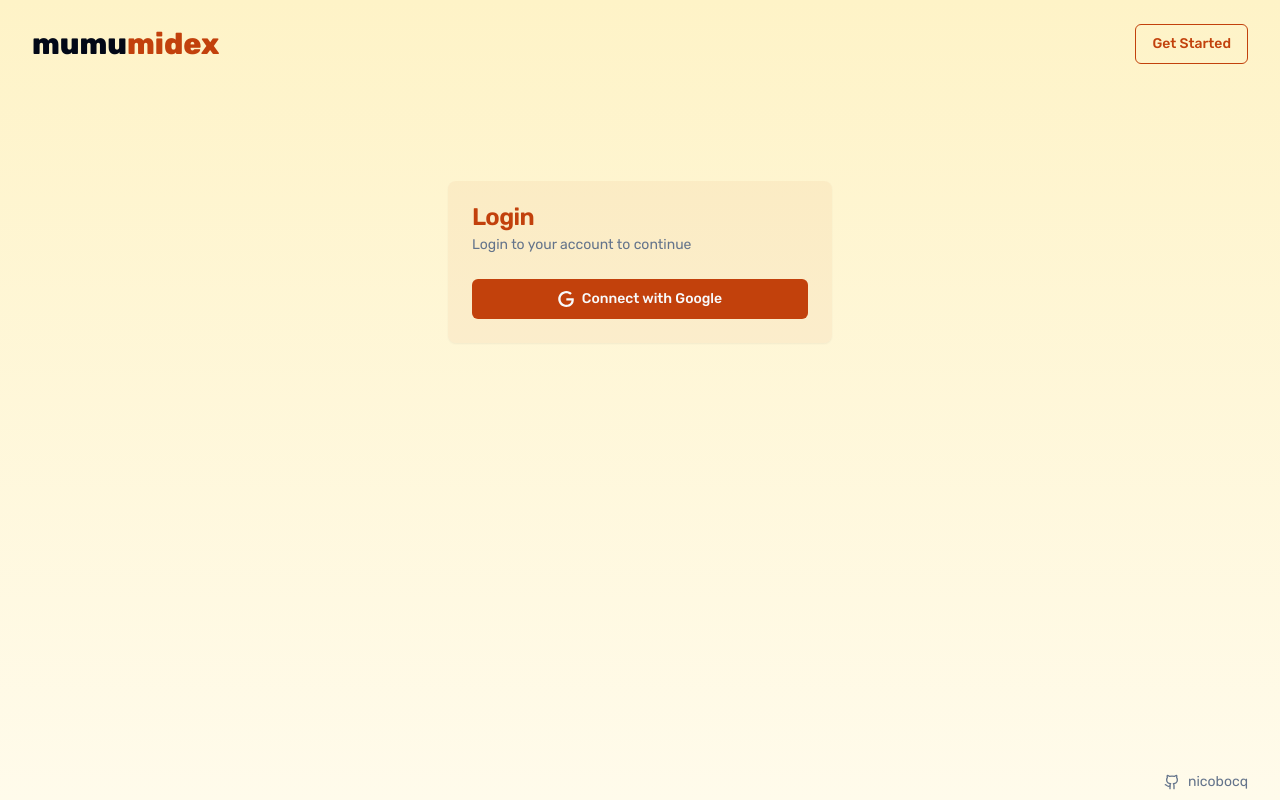
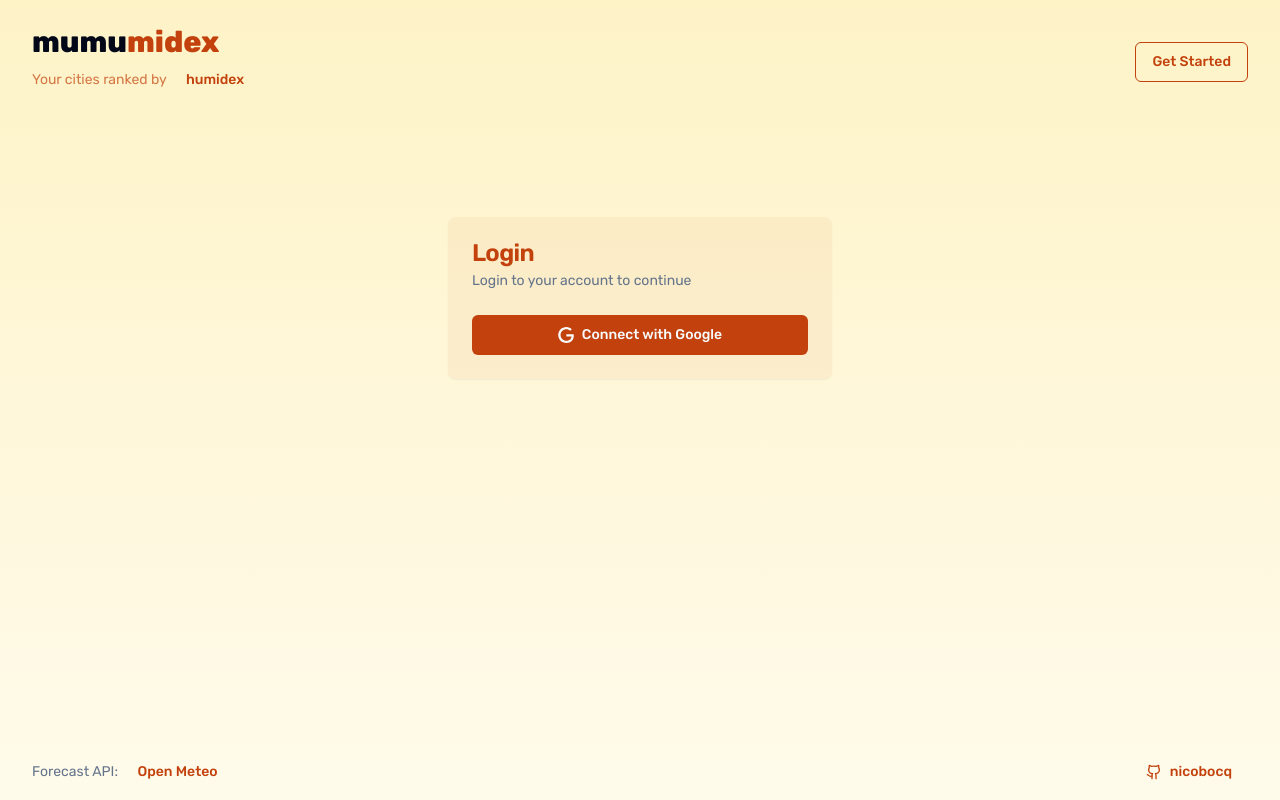
Before and after one commit to NicoBocq/mumumidex2, a Next.js app: page /login in a window 1280 px wide. Built offline with nearby package versions, Linux system fonts and the light colour scheme; no server answers; what next-safe-action would draw is missing.

Commit message:
Added desc

```diff
--- a/src/components/layout/footer.tsx
+++ b/src/components/layout/footer.tsx
@@ -1,15 +1,26 @@
 import Link from 'next/link'
 
 import Icon from '../custom-ui/icon'
+import { buttonVariants } from '../ui/button'
 
 export default function Footer() {
   return (
     <footer>
-      <div className="mx-auto flex max-w-7xl items-center justify-end px-4 py-2 lg:px-8">
+      <div className="mx-auto flex max-w-7xl items-center justify-between px-4 py-2 lg:px-8">
+        <p className="text-sm text-muted-foreground">
+          Forecast API:{' '}
+          <Link
+            href="https://open-meteo.com/"
+            target="_blank"
+            className={buttonVariants({ variant: 'link' })}
+          >
+            Open Meteo
+          </Link>
+        </p>
         <Link
           href="https://github.com/nicobocq"
           target="_blank"
-          className="inline-flex items-center text-sm text-muted-foreground hover:text-muted-foreground/80"
+          className={buttonVariants({ variant: 'link' })}
         >
           <Icon name="Github" margin="right" />
           nicobocq
--- a/src/components/layout/header.tsx
+++ b/src/components/layout/header.tsx
@@ -1,7 +1,7 @@
 import Link from 'next/link'
 import { auth } from '@/auth'
 
-import { Button } from '../ui/button'
+import { Button, buttonVariants } from '../ui/button'
 import UserMenu from '../user/menu'
 
 export default async function Header() {
@@ -12,12 +12,24 @@ export default async function Header() {
         aria-label="Global"
         className="mx-auto flex max-w-7xl items-center justify-between p-6 lg:px-8"
       >
+        <div>
           <Link href="/">
             <h1 className="inline-flex items-center text-3xl font-extrabold">
               mumu
               <span className="text-primary">midex</span>
             </h1>
           </Link>
+          <p className="text-sm text-primary/70">
+            Your cities ranked by{' '}
+            <Link
+              href="https://en.wikipedia.org/wiki/Humidex"
+              target="_blank"
+              className={buttonVariants({ variant: 'link' })}
+            >
+              humidex
+            </Link>
+          </p>
+        </div>
         <div>
           {!session ? (
             <Link href="/login">
```
Lines whose indentation alone changed are shown as unchanged.
